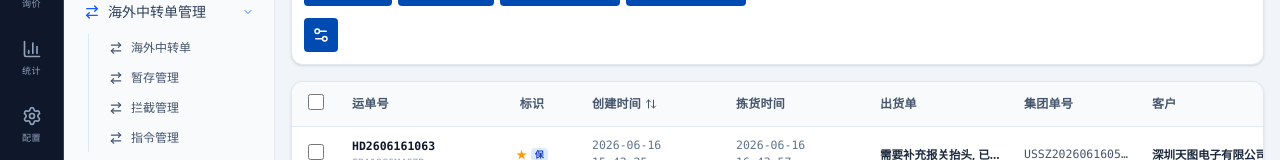
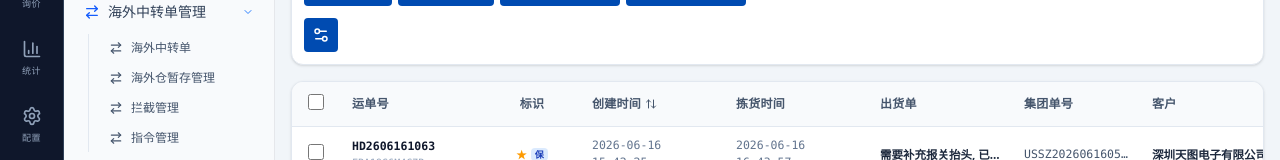
Before and after one commit to xingyuzhang65-cloud/tiantu-----, a React (Vite) app: page / in a window 1280 px wide. Shown: the part 439-599 px from the top of the page. Built offline with nearby package versions, Linux system fonts and the light colour scheme.

Commit message:
Rename storage management menu

```diff
--- a/src/App.tsx
+++ b/src/App.tsx
@@ -543,7 +543,7 @@ export default function App() {
           <RuleConfigPage addToast={addToast} />
         ) : currentTab === '海外中转单' ? (
           <OverseasTransitOrderPage addToast={addToast} />
-        ) : currentTab === '暂存管理' ? (
+        ) : currentTab === '海外仓暂存管理' ? (
           <OverseasTransitPage addToast={addToast} initialView="list" mode="storage" />
         ) : currentTab === '快递单' ? (
           <ExpressOrderPage addToast={addToast} />
--- a/src/components/OverseasTransitPage.tsx
+++ b/src/components/OverseasTransitPage.tsx
@@ -626,7 +626,7 @@ export default function OverseasTransitPage({ addToast, initialView = 'list', mo
   const [storageAddressForm, setStorageAddressForm] = useState<AddressFormState>({ ...emptyAddressForm });
   const [storageInstructionRowsByOrder, setStorageInstructionRowsByOrder] = useState<Record<string, StorageInstructionRow[]>>({});
   const searchFields = mode === 'storage' ? storageSearchFields : overseasSearchFields;
-  const searchToastText = mode === 'storage' ? '已查询暂存管理数据' : '已查询海外中转单数据';
+  const searchToastText = mode === 'storage' ? '已查询海外仓暂存管理数据' : '已查询海外中转单数据';
   const isCompletedStorageOrder = activeStorageOrder?.status === '暂存已完成';
   const activeStorageOrderKey = activeStorageOrder?.headWaybillNo || '';
   const activeStorageInstructionRows = activeStorageOrderKey ? (storageInstructionRowsByOrder[activeStorageOrderKey] || []) : [];
--- a/src/components/Sidebar.tsx
+++ b/src/components/Sidebar.tsx
@@ -233,7 +233,7 @@ export default function Sidebar({ currentSubView, onSubViewChange }: SidebarProp
 
                 {overseasTransitExpanded && (
                   <div className="ml-4 space-y-0.5 border-l border-slate-200 pl-2">
-                    {['海外中转单', '暂存管理', '拦截管理', '指令管理'].map((name) => {
+                    {['海外中转单', '海外仓暂存管理', '拦截管理', '指令管理'].map((name) => {
                       const isSelected = currentSubView === name;
                       return (
                         <button
```
